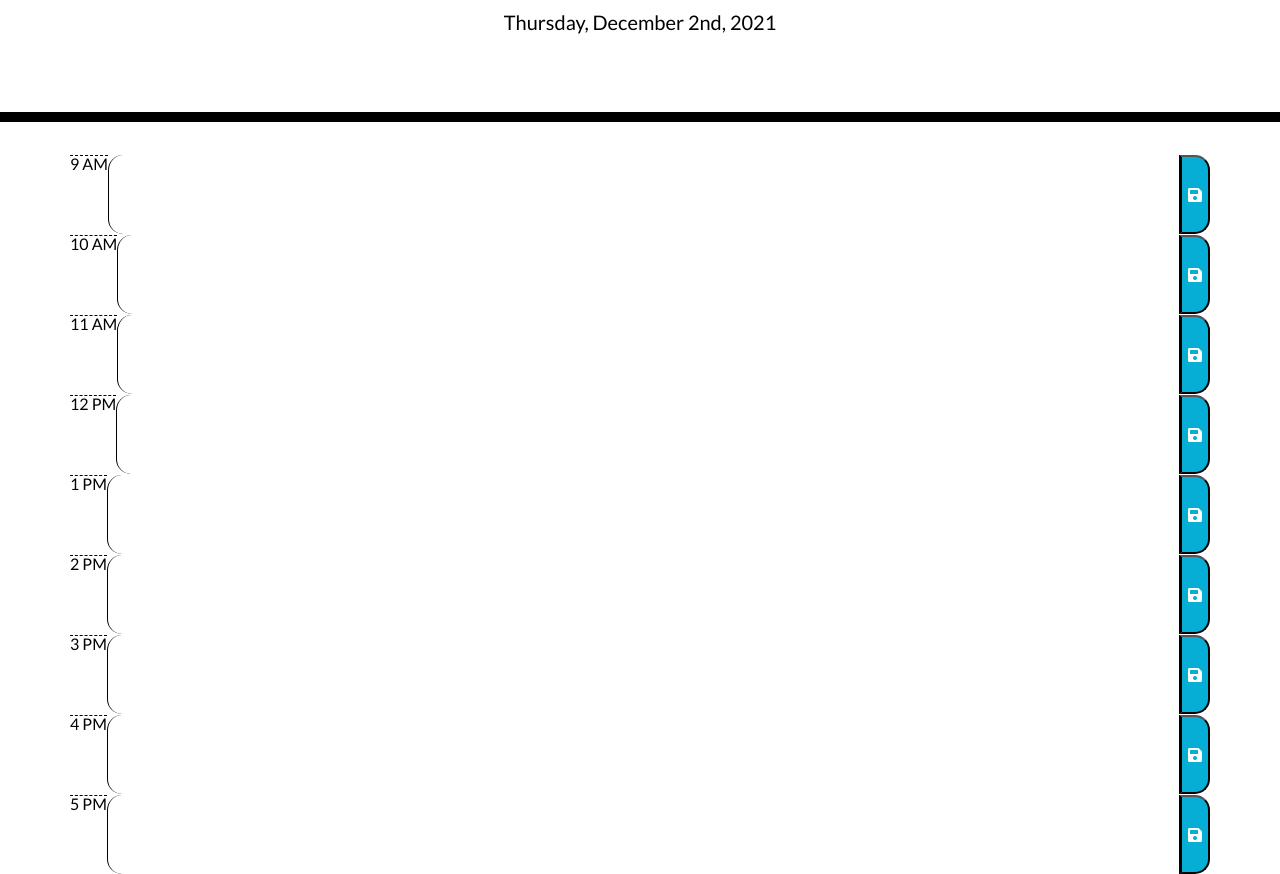
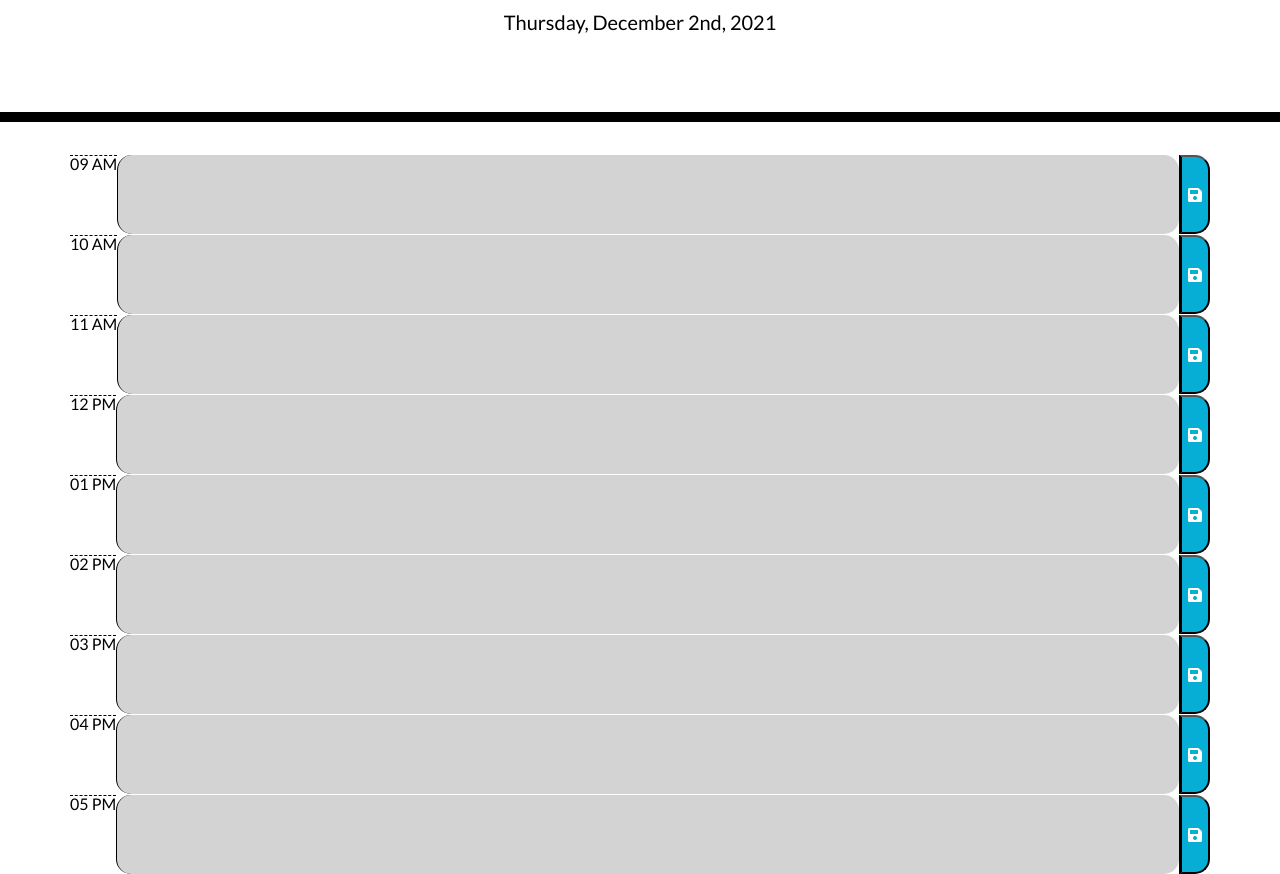
Before and after one commit to pdguerra12/workday-scheduler, a plain HTML site: page index.html in a window 1280 px wide. Shown: the part 182-1056 px from the top of the page. Drawn offline with nearby package versions, Linux system fonts and the light colour scheme.

Commit message:
html and css edits, functions created to incorporate stlyes given

```diff
--- a/assets/js/script.js
+++ b/assets/js/script.js
@@ -1,7 +1,26 @@
 //starting global variables
-var currentTime = moment().hours();
+var presentTime = moment().hours();
 var now = moment().format("dddd, MMMM Do, YYYY");
 var timeBlock = $(".time-block");
 var saveBtn = $(".saveBtn");
 
 $("#currentDay").text(now);
+
+function ColorEl() {
+    timeBlock.each(function() {
+        var hour = $(this).attr("id");
+
+        if(presentTime > hour) {
+            $(this).addClass("past");
+        } else if (presentTime == hour) {
+            $(this).removeClass("past");
+            $(this).addClass("present");
+        } else {
+            $(this).removeClass("past");
+            $(this).removeClass("present");
+            $(this).addClass("future");
+        }
+    });
+}
+
+ColorEl();
--- a/index.html
+++ b/index.html
@@ -23,49 +23,49 @@
     <div class="container">
       <!-- Timeblocks go here -->
       <div class="row">
-        <div class="hour">9 AM</div>
-        <textarea id='9' class="col-sm time-block"></textarea>
-        <button id='9' class="saveBtn"><i class="fas fa-save"></i></button>
+        <div class="hour">09 AM</div>
+        <textarea id="9" class="description time-block col-lg"></textarea>
+        <button id="9" class="saveBtn"><i class="fas fa-save"></i></button>
       </div>
       <div class="row">
         <div class="hour">10 AM</div>
-        <textarea id='10' class="col-sm time-block"></textarea>
-        <button id='10' class="saveBtn"><i class="fas fa-save"></i></button>
+        <textarea id="10" class="description time-block col-lg"></textarea>
+        <button id="10" class="saveBtn"><i class="fas fa-save"></i></button>
       </div>
       <div class="row">
         <div class="hour">11 AM</div>
-        <textarea id='11' class="col-sm time-block"></textarea>
-        <button id='11' class="saveBtn"><i class="fas fa-save"></i></button>
+        <textarea id="11" class="description time-block col-lg"></textarea>
+        <button id="11" class="saveBtn"><i class="fas fa-save"></i></button>
       </div>
       <div class="row">
         <div class="hour">12 PM</div>
-        <textarea id='12' class="col-sm time-block"></textarea>
-        <button id='12' class="saveBtn"><i class="fas fa-save"></i></button>
+        <textarea id="12" class="description time-block col-lg"></textarea>
+        <button id="12" class="saveBtn"><i class="fas fa-save"></i></button>
       </div>
       <div class="row">
-        <div class="hour">1 PM</div>
-        <textarea id='13' class="col-sm time-block"></textarea>
-        <button id='13' class="saveBtn"><i class="fas fa-save"></i></button>
+        <div class="hour">01 PM</div>
+        <textarea id="13" class="description time-block col-lg"></textarea>
+        <button id="13" class="saveBtn"><i class="fas fa-save"></i></button>
       </div>
       <div class="row">
-        <div class="hour">2 PM</div>
-        <textarea id='14' class="col-sm time-block"></textarea>
-        <button id='14' class="saveBtn"><i class="fas fa-save"></i></button>
+        <div class="hour">02 PM</div>
+        <textarea id="14" class="description time-block col-lg"></textarea>
+        <button id="14" class="saveBtn"><i class="fas fa-save"></i></button>
       </div>
       <div class="row">
-        <div class="hour">3 PM</div>
-        <textarea id='15' class="col-sm time-block"></textarea>
-        <button id='15' class="saveBtn"><i class="fas fa-save"></i></button>
+        <div class="hour">03 PM</div>
+        <textarea id="15" class="description time-block col-lg"></textarea>
+        <button id="15" class="saveBtn"><i class="fas fa-save"></i></button>
       </div>
       <div class="row">
-        <div class="hour">4 PM</div>
-        <textarea id='16' class="col-sm time-block"></textarea>
-        <button id='16' class="saveBtn"><i class="fas fa-save"></i></button>
+        <div class="hour">04 PM</div>
+        <textarea id="16" class="description time-block col-lg"></textarea>
+        <button id="16" class="saveBtn"><i class="fas fa-save"></i></button>
       </div>
       <div class="row">
-        <div class="hour">5 PM</div>
-        <textarea id='17' class="col-sm time-block"></textarea>
-        <button id='17' class="saveBtn"><i class="fas fa-save"></i></button>
+        <div class="hour">05 PM</div>
+        <textarea id="17" class="description time-block col-lg"></textarea>
+        <button id="17" class="saveBtn"><i class="fas fa-save"></i></button>
       </div>
     </div>
 
```
